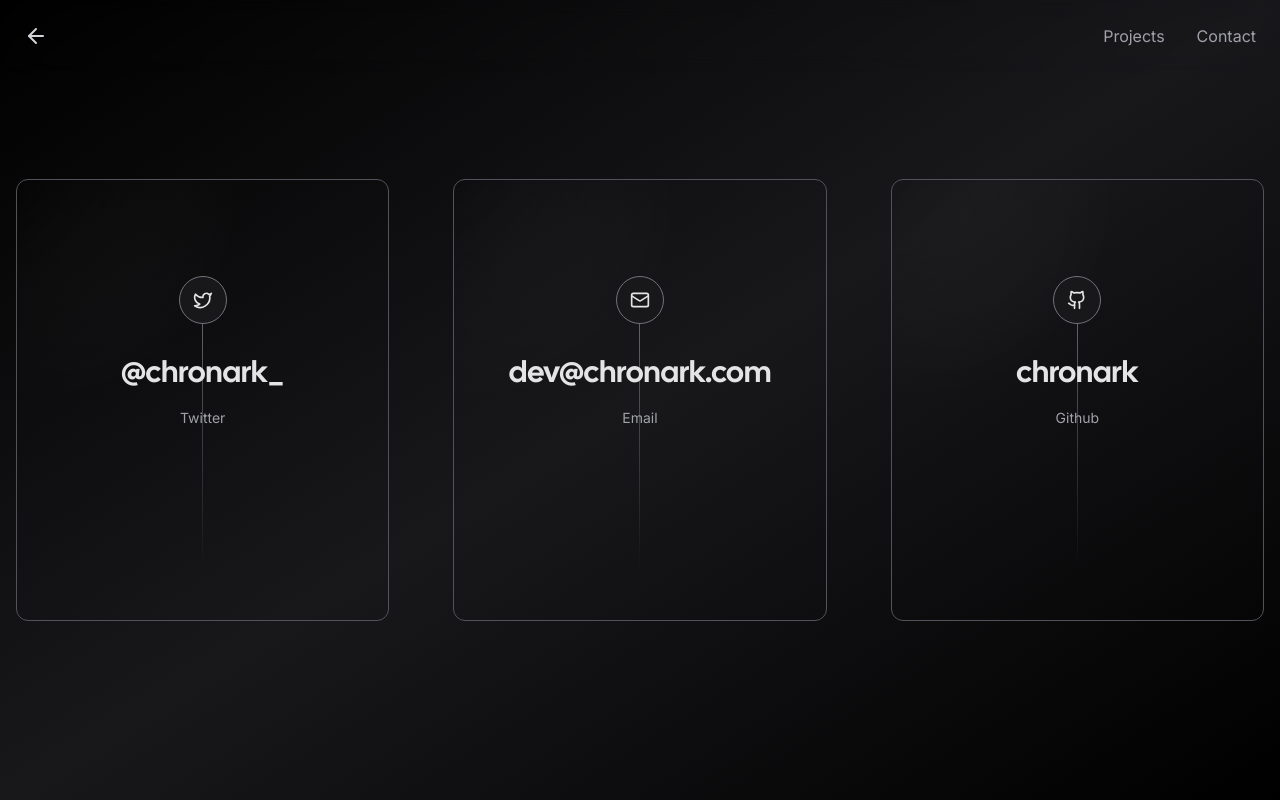
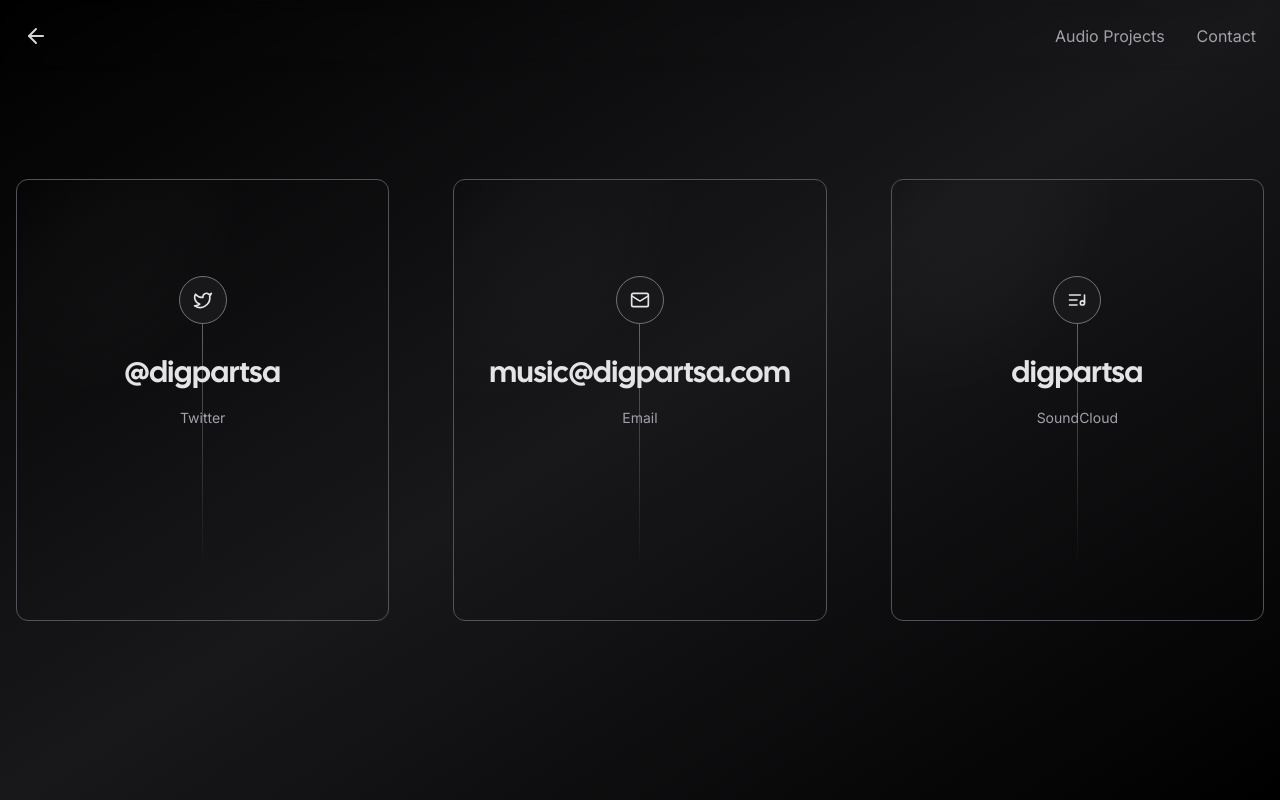
Before and after one commit to engagepy/musician-portfolio-site, a Next.js app: page /contact in a window 1280 px wide. Built offline with nearby package versions, Linux system fonts and the light colour scheme; no server answers; what tailwindcss-debug-screens would draw is missing.

Commit message:
first site draft

```diff
--- a/app/components/nav.tsx
+++ b/app/components/nav.tsx
@@ -32,7 +32,7 @@
 							href="/projects"
 							className="duration-200 text-zinc-400 hover:text-zinc-100"
 						>
-							Projects
+							Audio Projects
 						</Link>
 						<Link
 							href="/contact"
--- a/app/contact/page.tsx
+++ b/app/contact/page.tsx
@@ -1,5 +1,5 @@
 "use client";
-import { Github, Mail, Twitter } from "lucide-react";
+import { Github, Mail, Twitter, ListMusic } from "lucide-react";
 import Link from "next/link";
 import { Navigation } from "../components/nav";
 import { Card } from "../components/card";
@@ -7,21 +7,21 @@
 const socials = [
 	{
 		icon: <Twitter size={20} />,
-		href: "https://twitter.com/chronark_",
+		href: "https://twitter.com/digpartsa",
 		label: "Twitter",
-		handle: "@chronark_",
+		handle: "@digpartsa",
 	},
 	{
 		icon: <Mail size={20} />,
 		href: "mailto:dev@chronark.com",
 		label: "Email",
-		handle: "dev@chronark.com",
+		handle: "music@digpartsa.com",
 	},
 	{
-		icon: <Github size={20} />,
-		href: "https://github.com/chronark",
-		label: "Github",
-		handle: "chronark",
+		icon: <ListMusic size={20} />,
+		href: "https://soundcloud.com/digparatsa",
+		label: "SoundCloud",
+		handle: "digpartsa",
 	},
 ];
 
--- a/app/page.tsx
+++ b/app/page.tsx
@@ -3,7 +3,7 @@
 import Particles from "./components/particles";
 
 const navigation = [
-  { name: "Projects", href: "/projects" },
+  { name: "Audio Projects", href: "/projects" },
   { name: "Contact", href: "/contact" },
 ];
 
@@ -29,7 +29,7 @@
         quantity={100}
       />
       <h1 className="z-10 text-4xl text-transparent duration-1000 bg-white cursor-default text-edge-outline animate-title font-display sm:text-6xl md:text-9xl whitespace-nowrap bg-clip-text ">
-        chronark
+        Digpartsa
       </h1>
 
       <div className="hidden w-screen h-px animate-glow md:block animate-fade-right bg-gradient-to-r from-zinc-300/0 via-zinc-300/50 to-zinc-300/0" />
@@ -38,11 +38,11 @@
           I'm building{" "}
           <Link
             target="_blank"
-            href="https://unkey.dev"
+            href=""
             className="underline duration-500 hover:text-zinc-300"
           >
-            unkey.dev
-          </Link> to solve API authentication and authorization for developers.
+            music..
+          </Link>
         </h2>
       </div>
     </div>
--- a/app/projects/page.tsx
+++ b/app/projects/page.tsx
@@ -4,21 +4,22 @@
 import { Navigation } from "../components/nav";
 import { Card } from "../components/card";
 import { Article } from "./article";
-import { Redis } from "@upstash/redis";
+// import { Redis } from "@upstash/redis";
 import { Eye } from "lucide-react";
 
-const redis = Redis.fromEnv();
+// const redis = Redis.fromEnv();
 
 export const revalidate = 60;
 export default async function ProjectsPage() {
-  const views = (
-    await redis.mget<number[]>(
-      ...allProjects.map((p) => ["pageviews", "projects", p.slug].join(":")),
-    )
-  ).reduce((acc, v, i) => {
-    acc[allProjects[i].slug] = v ?? 0;
-    return acc;
-  }, {} as Record<string, number>);
+  // const views = (
+  //   // await redis.mget<number[]>(
+  //   //   ...allProjects.map((p) => ["pageviews", "projects", p.slug].join(":")),
+  //   // )
+  // // ).reduce((acc, v, i) => {
+  // //   acc[allProjects[i].slug] = v ?? 0;
+  // //   return acc;
+  // // }, {} as Record<string, number>);
+  // )
 
   const featured = allProjects.find((project) => project.slug === "unkey")!;
   const top2 = allProjects.find((project) => project.slug === "planetfall")!;
@@ -69,9 +70,9 @@
                   </div>
                   <span className="flex items-center gap-1 text-xs text-zinc-500">
                     <Eye className="w-4 h-4" />{" "}
-                    {Intl.NumberFormat("en-US", { notation: "compact" }).format(
+                    {/* {Intl.NumberFormat("en-US", { notation: "compact" }).format(
                       views[featured.slug] ?? 0,
-                    )}
+                    )} */}
                   </span>
                 </div>
 
@@ -96,7 +97,7 @@
           <div className="flex flex-col w-full gap-8 mx-auto border-t border-gray-900/10 lg:mx-0 lg:border-t-0 ">
             {[top2, top3].map((project) => (
               <Card key={project.slug}>
-                <Article project={project} views={views[project.slug] ?? 0} />
+                {/* <Article project={project} views={views[project.slug] ?? 0} /> */}
               </Card>
             ))}
           </div>
@@ -109,7 +110,7 @@
               .filter((_, i) => i % 3 === 0)
               .map((project) => (
                 <Card key={project.slug}>
-                  <Article project={project} views={views[project.slug] ?? 0} />
+                  {/* <Article project={project} views={views[project.slug] ?? 0} /> */}
                 </Card>
               ))}
           </div>
@@ -118,7 +119,7 @@
               .filter((_, i) => i % 3 === 1)
               .map((project) => (
                 <Card key={project.slug}>
-                  <Article project={project} views={views[project.slug] ?? 0} />
+                  {/* <Article project={project} views={views[project.slug] ?? 0} /> */}
                 </Card>
               ))}
           </div>
@@ -127,7 +128,7 @@
               .filter((_, i) => i % 3 === 2)
               .map((project) => (
                 <Card key={project.slug}>
-                  <Article project={project} views={views[project.slug] ?? 0} />
+                  {/* <Article project={project} views={views[project.slug] ?? 0} /> */}
                 </Card>
               ))}
           </div>
```
Also changed, not shown: 1 other file (tests, documents, lock files or other folders).
